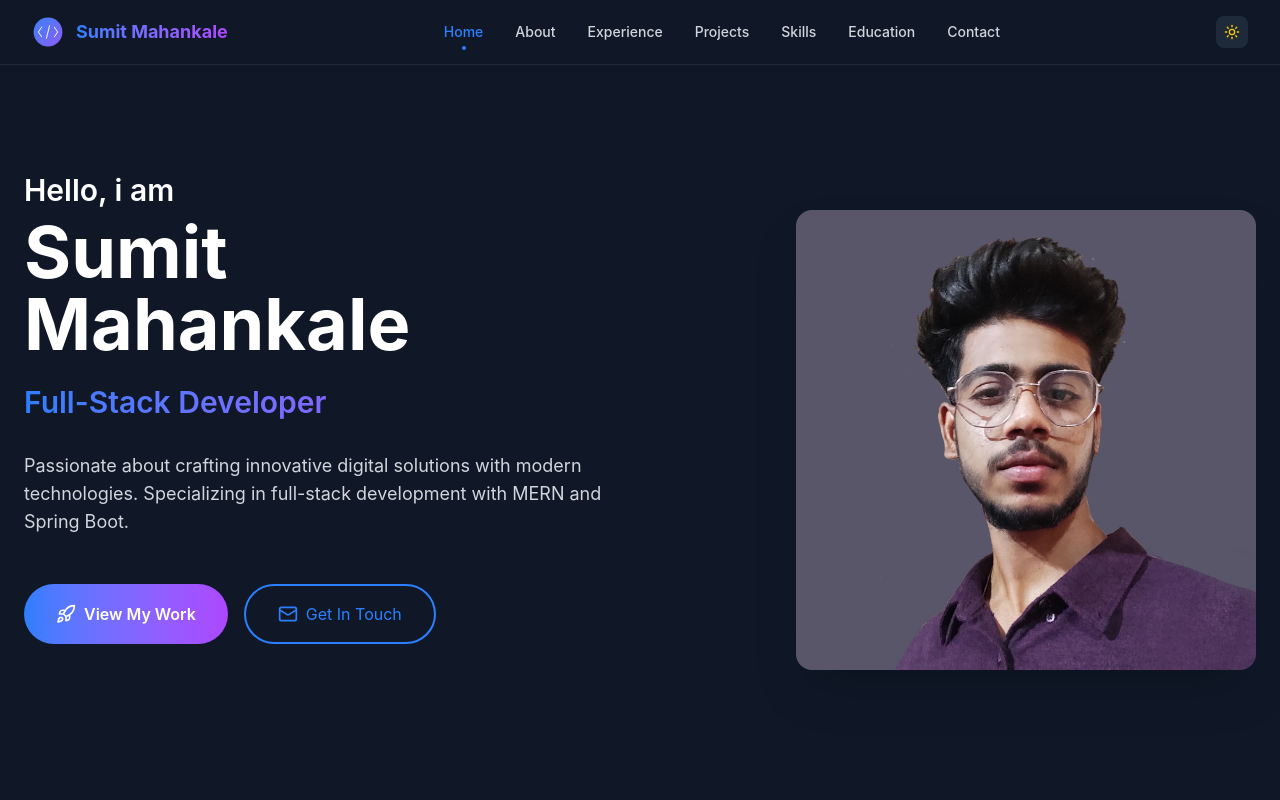
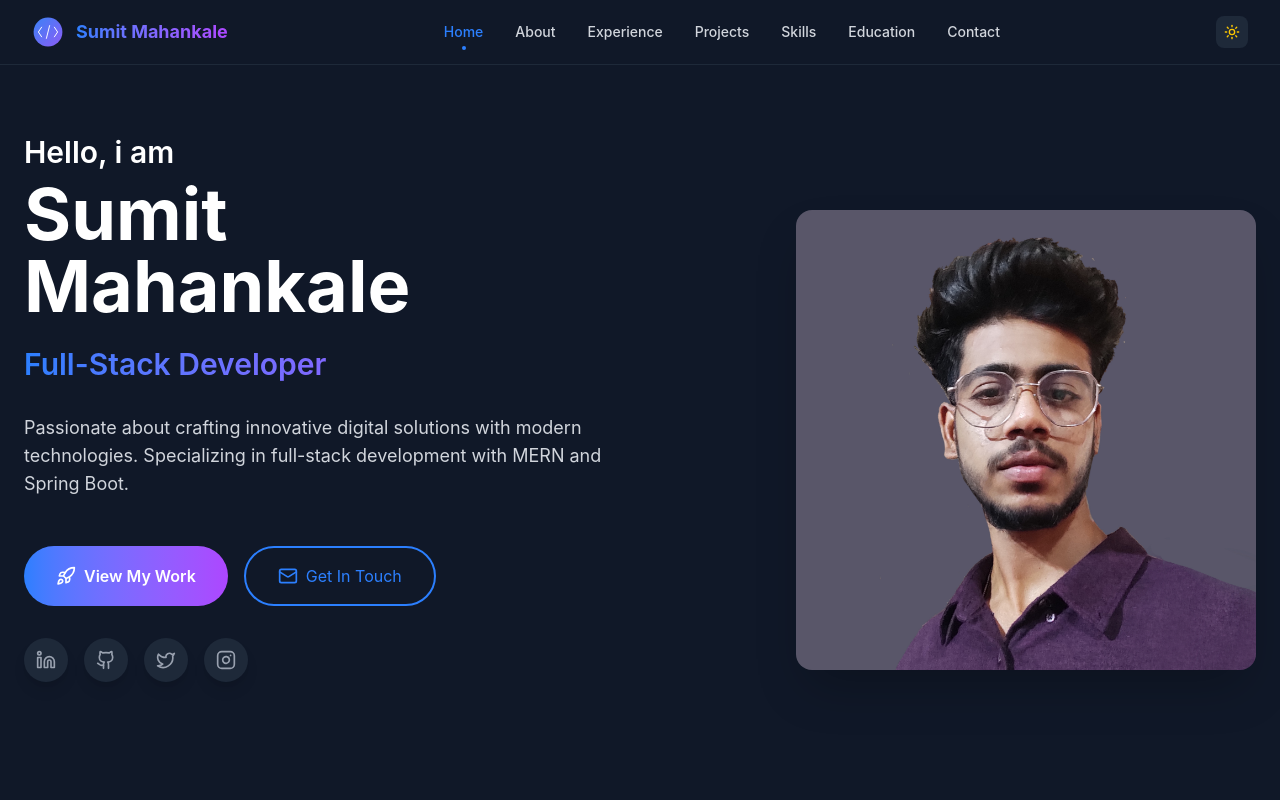
Before and after one commit to sumitmahankale/Portfolio, a React (Vite) app: page / in a window 1280 px wide. Shown: the top 800 px of the page. Built offline with nearby package versions, Linux system fonts and the light colour scheme.

Commit message:
Final commit

```diff
--- a/src/Components/Portfolio.jsx
+++ b/src/Components/Portfolio.jsx
@@ -4,7 +4,7 @@ import React, { useState, useEffect } from 'react';
 import {
   Moon, Sun, Github, Linkedin, Mail, MapPin, ExternalLink,
   Award, Briefcase, GraduationCap, Code, Database, Globe, Server,
-  Star, Rocket, ChevronDown, Menu, X, ArrowRight
+  Star, Rocket, ChevronDown, Menu, X, ArrowRight, Twitter, Instagram
 } from 'lucide-react';
 
 const ModernPortfolio = () => {
@@ -82,6 +82,34 @@ const ModernPortfolio = () => {
     { label: " Current CGPA", value: "8.77", icon: <Star className="w-6 h-6" /> },
     { label: "Experience", value: "3+ months", icon: <Briefcase className="w-6 h-6" /> },
     { label: "Technologies", value: "10+", icon: <Code className="w-6 h-6" /> }
+  ];
+
+  // Social media links - you can update these later
+  const socialLinks = [
+    {
+      name: 'LinkedIn',
+      icon: <Linkedin className="w-5 h-5" />,
+      url: 'https://www.linkedin.com/in/sumit-mahankale-3885aa277/', // Update this
+      color: 'hover:text-blue-600'
+    },
+    {
+      name: 'GitHub',
+      icon: <Github className="w-5 h-5" />,
+      url: 'https://github.com/sumitmahankale', // Update this
+      color: 'hover:text-gray-600'
+    },
+    {
+      name: 'Twitter',
+      icon: <Twitter className="w-5 h-5" />,
+      url: 'https://twitter.com/sumitmahankale', // Update this
+      color: 'hover:text-blue-400'
+    },
+    {
+      name: 'Instagram',
+      icon: <Instagram className="w-5 h-5" />,
+      url: 'https://instagram.com/yourhandle', // Update this
+      color: 'hover:text-pink-500'
+    }
   ];
 
   return (
@@ -221,7 +249,7 @@ const ModernPortfolio = () => {
                 Specializing in full-stack development with MERN and Spring Boot.
               </p>
 
-              <div className="flex flex-col sm:flex-row gap-4 justify-center lg:justify-start mb-16">
+              <div className="flex flex-col sm:flex-row gap-4 justify-center lg:justify-start mb-8">
                 <button
                   onClick={() => scrollToSection('projects')}
                   className="bg-gradient-to-r from-blue-500 to-purple-500 text-white px-8 py-4 rounded-full transition-transform hover:scale-105"
@@ -241,6 +269,26 @@ const ModernPortfolio = () => {
                     Get In Touch
                   </span>
                 </button>
+              </div>
+
+              {/* Social Media Icons */}
+              <div className="flex gap-4 justify-center lg:justify-start mb-16">
+                {socialLinks.map((social) => (
+                  <a
+                    key={social.name}
+                    href={social.url}
+                    target="_blank"
+                    rel="noopener noreferrer"
+                    className={`p-3 rounded-full transition-all duration-300 transform hover:scale-110 ${
+                      darkMode
+                        ? 'bg-gray-800 text-gray-400 hover:bg-gray-700'
+                        : 'bg-gray-100 text-gray-600 hover:bg-gray-200'
+                    } ${social.color} shadow-lg hover:shadow-xl`}
+                    aria-label={`Visit my ${social.name} profile`}
+                  >
+                    {social.icon}
+                  </a>
+                ))}
               </div>
             </div>
 
```
